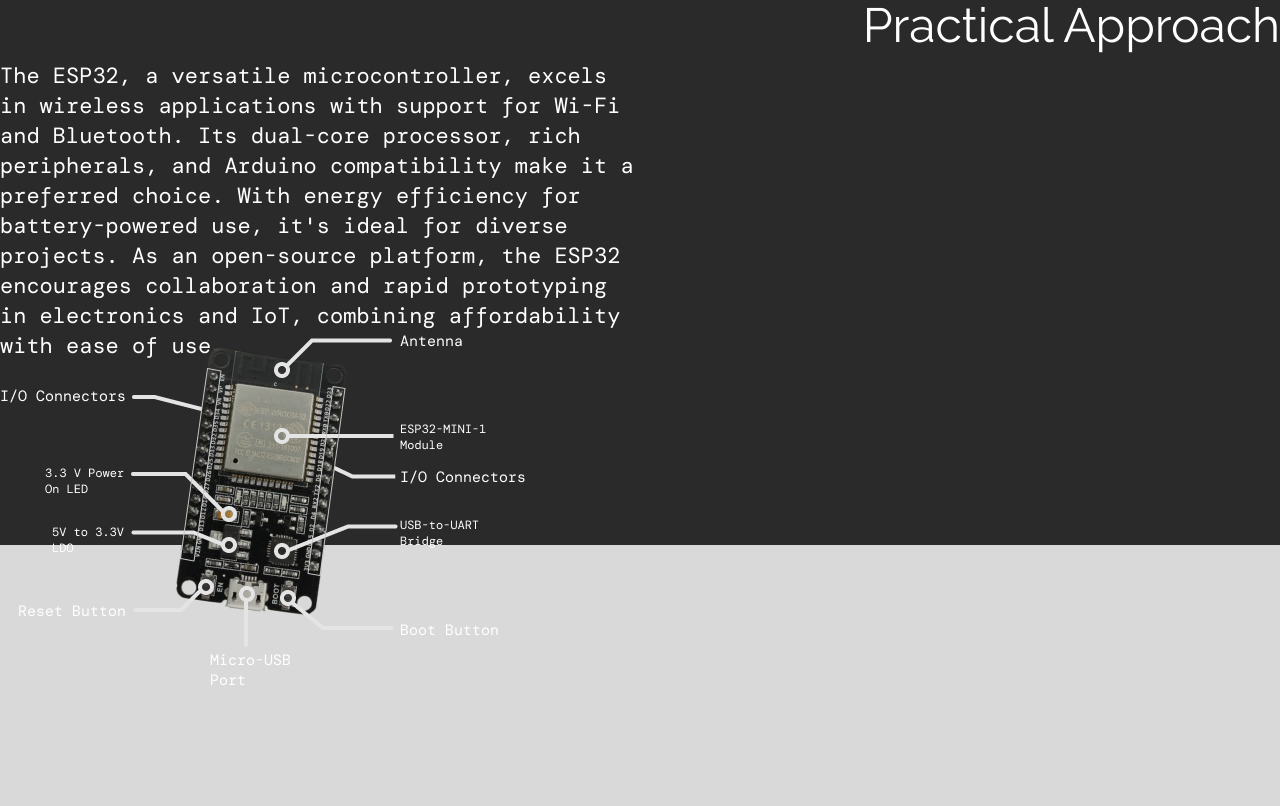
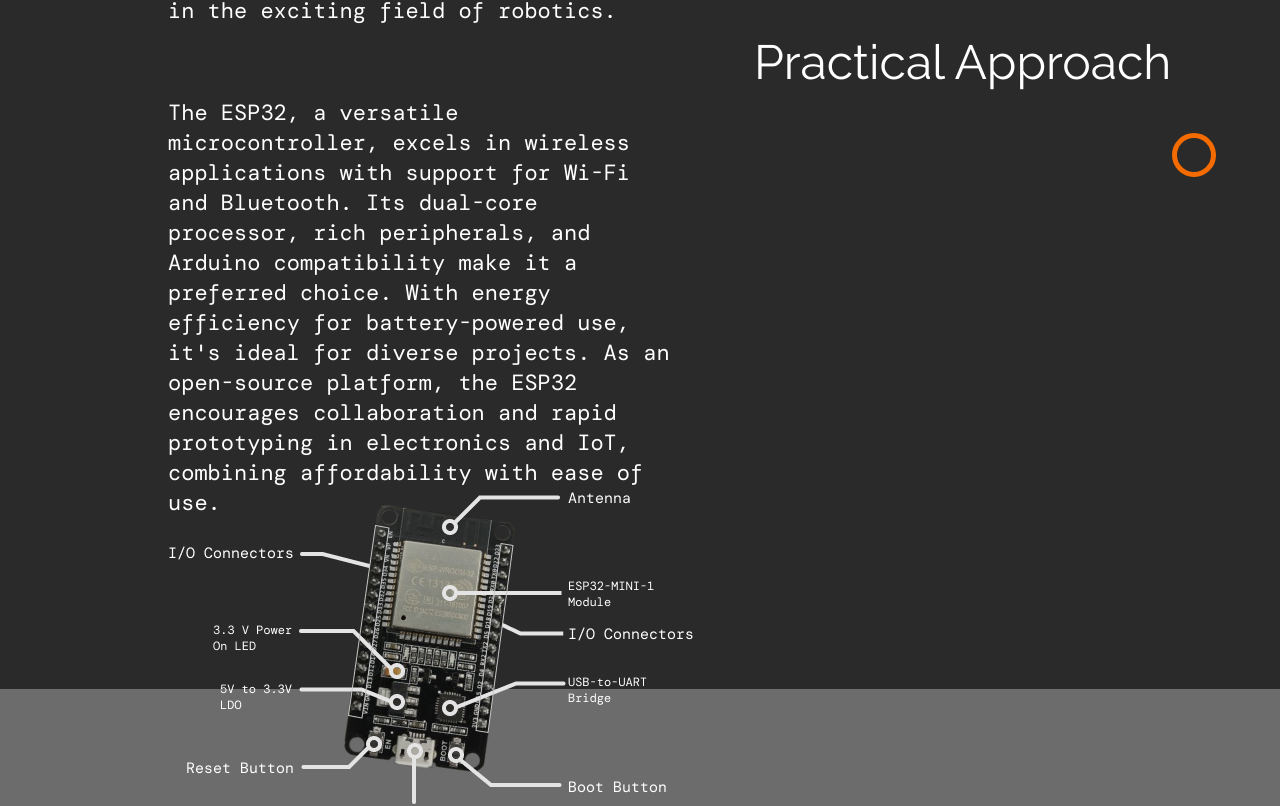
Before and after one commit to Techxaro/tecxaro-website, a React (Vite) app in the folder website/: page / in a window 1280 px wide. Shown: the part 1855-2661 px from the top of the page. Built offline with nearby package versions, Linux system fonts and the light colour scheme.

Commit message:
the practical approach section is more or less done

```diff
--- a/website/src/screenSize/Desktop/Components/_0_navbar.jsx
+++ b/website/src/screenSize/Desktop/Components/_0_navbar.jsx
@@ -9,7 +9,7 @@ import tecxaroLogo from "../../../assets/svg/tecxaro-logo.svg"
 
 export const Navbar = () => {
   return (
-    <div id="Navbar" className=" drop-shadow-lg">
+    <div id="Navbar" className=" drop-shadow-md">
 
 
 
--- a/website/src/screenSize/Desktop/Components/_1_heroSection.jsx
+++ b/website/src/screenSize/Desktop/Components/_1_heroSection.jsx
@@ -9,7 +9,7 @@ import "../Pages/homePage.css"
 
 export const HeroSection = () => {
   return (
-    <div id="HeroSection" className=" drop-shadow-lg">
+    <div id="HeroSection">
 
 
       {/* THE MAIN BIG BOLD WRITING */}
--- a/website/src/screenSize/Desktop/Components/_3_whyChooseUs-1.jsx
+++ b/website/src/screenSize/Desktop/Components/_3_whyChooseUs-1.jsx
@@ -2,6 +2,7 @@
 
 // IMPORTING IMAGES HERE
 import esp32Img from "../../../assets/png/esp32Img.png"
+import gitDot from "../../../assets/svg/gitDot.svg"
 
 
 export const PracticalApproach = () => {
@@ -49,7 +50,7 @@ export const PracticalApproach = () => {
 
           <h1 className=" practicalApproach-subHeading raleway font-semibold">
             <span className=" text-[#F56B00]"
-            >Practical</span> Approach</h1>
+            >Practical</span>  Approach</h1>
 
         </div>
 
@@ -57,26 +58,6 @@ export const PracticalApproach = () => {
 
 
 
-
-        {/* THE ORANGE SVG THINGY */}
-        <div id="practicalApprach-orangeSvgThingy">
-
-
-
-        </div>
-
-
-
-
-
-
-
-        {/* THE WHITE SVG LINE */}
-        <div id="practicalApproach-whiteSvgLine">
-
-
-
-        </div>
 
 
 
@@ -94,12 +75,12 @@ export const PracticalApproach = () => {
 
 
 
-        {/* ESP 32 DRAWING */}
-        <div id="practicalApproach-esp32img" >
+          {/* ESP 32 DRAWING */}
+          <div id="practicalApproach-esp32img" >
 
-            <img  src={esp32Img} alt="esp 32 image with markings" />
+            <img src={esp32Img} alt="esp 32 image with markings" />
 
-        </div>
+          </div>
         </div>
 
 
@@ -108,6 +89,44 @@ export const PracticalApproach = () => {
 
       </div>
 
+
+
+
+
+
+
+
+
+
+
+
+
+
+
+      {/* THE SVG THINGY */}
+      <div className="the-svgThingy-for-the-website">
+
+
+          {/* THE ORANGE SVG THINGY */}
+          <div id="practicalApprach-orangeSvgThingy">
+            <img src={gitDot} alt="a git dot" />
+          </div>
+
+
+
+          {/* THE WHITE SVG LINE */}
+          <div id="practicalApproach-whiteSvgLine" className=" w-2 bg-white "></div>
+
+
+
+          {/* THE ORANGE SVG THINGY */}
+          <div id="practicalApprach-orangeSvgThingy">
+            <img src={gitDot} alt="a git dot" />
+          </div>
+
+
+        </div>
+
     </div>
   )
 }
--- a/website/src/screenSize/Desktop/Pages/homePage.css
+++ b/website/src/screenSize/Desktop/Pages/homePage.css
@@ -136,10 +136,14 @@
 
     width: 100%;
     max-width: 1920px;
-    height: 100vh;
+    height: 59rem;
 
 
     background-color: var(--grey);
+
+    position: relative;
+
+
 
 }
 
@@ -170,8 +174,6 @@
 }
 
 #practicalApproach-paragraph2{
-
-
     width: 50%;
 
 }
@@ -184,6 +186,8 @@
     width: 92.25rem;
     height: 90%;
 
+    margin-left: 10.5rem;
+
 }
 
 
@@ -191,14 +195,38 @@
 .practicalApproach-subHeading{
 
     font-size: 3rem;
-
-
 }
 
 #practicalApproach-esp32img{
 
     position: relative;
     bottom: 3rem;
+
+}
+
+
+.the-svgThingy-for-the-website{
+
+    width: 10rem;
+    /* height: 10rem; */
+    position: relative;
+
+    right: 2rem;
+    top: 22.5rem;
+
+    display: flex;
+    flex-direction: column;
+    justify-content: center;
+    align-items: center;
+
+
+
+}
+
+
+#practicalApproach-whiteSvgLine{
+
+    height: 50rem;
 
 }
 
@@ -210,7 +238,7 @@
     width: 100%;
     height: 500vh;
 
-    background-color: #D9D9D9;
+    background-color: #6c6c6c;
     display: flex;
     flex-direction: column;
     align-items: center;
--- a/website/src/screenSize/Desktop/Pages/homePage.jsx
+++ b/website/src/screenSize/Desktop/Pages/homePage.jsx
@@ -14,6 +14,7 @@ export const HomePageDesktop = () => {
         <HeroSection/>
         <AboutUs/>
         <PracticalApproach/>
+
     </div>
   )
 }
```
Also changed, not shown: website/src/screenSize/Desktop/Components/_4_whyChooseUs-2.jsx (+21 -1 lines), website/src/assets/svg/gitDot.svg (added).
